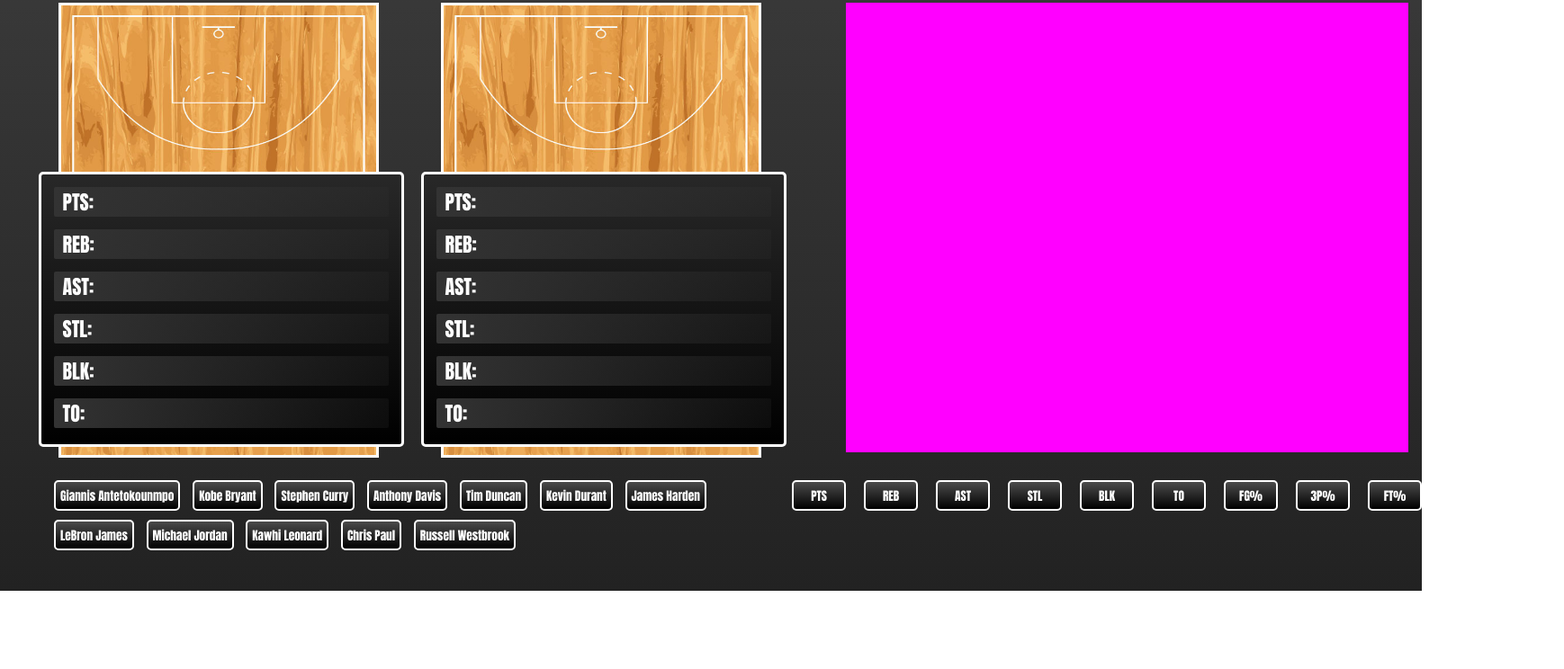
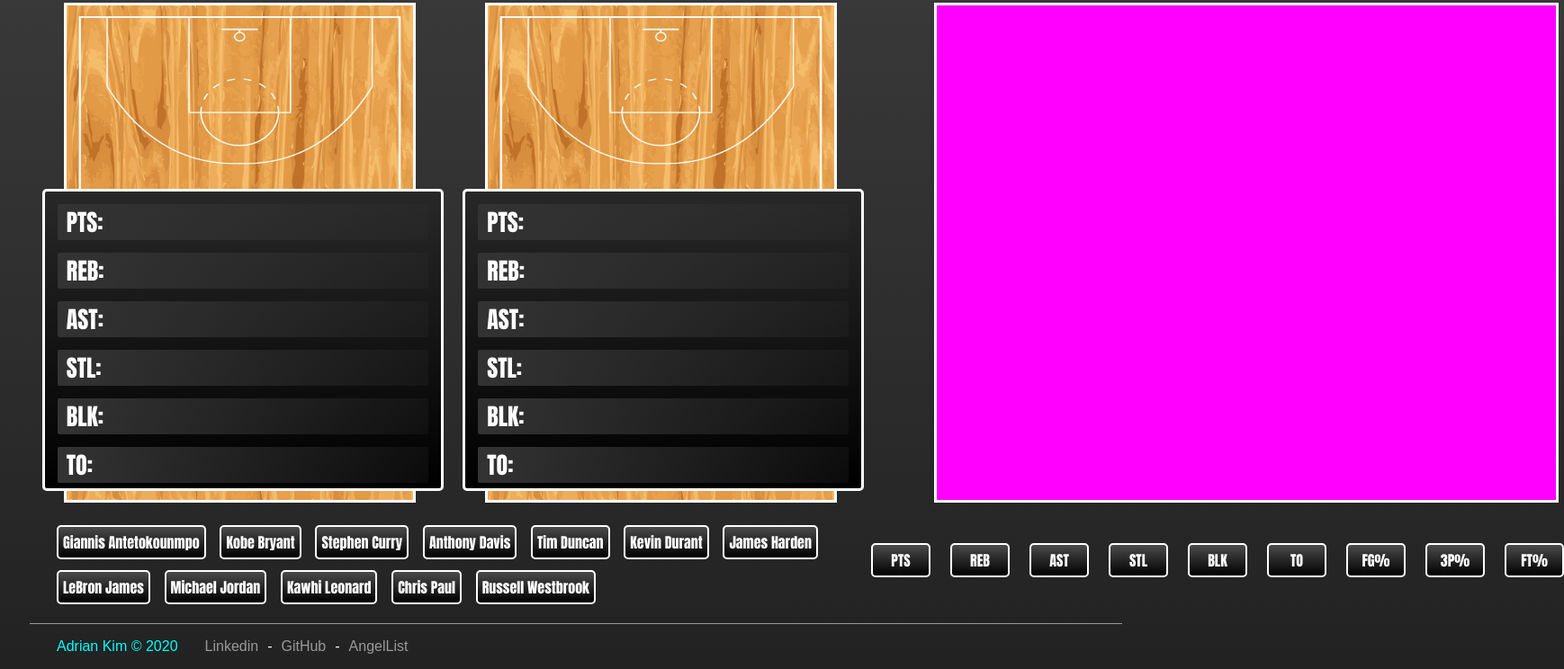
Before and after one commit to aydreeyun/heatcheck, a website built with webpack: page index.html in a window 1280 px wide. Shown: the part 143-887 px from the top of the page at 90% size, 1738 px wide, since content can reach past the window. Before the commit the page ends 800 px from the top, so only its background shows below. Built offline with nearby package versions, Linux system fonts and the light colour scheme.

Commit message:
fixed styling, added footer

```diff
--- a/index.html
+++ b/index.html
@@ -91,5 +91,19 @@
         </div>
       </div>
     </div>
+    <div class="footer">
+      <p>Adrian Kim © 2020</p>
+      <a href="https://www.linkedin.com/in/adriantaehyunkim/">
+        Linkedin
+      </a>
+      -
+      <a href="https://github.com/aydreeyun/heatcheck">
+        GitHub
+      </a>
+      -
+      <a href="#">
+        AngelList
+      </a>
+    </div>
   </body>
 </html>
--- a/src/scripts/graph.js
+++ b/src/scripts/graph.js
@@ -1,7 +1,7 @@
 document.addEventListener('DOMContentLoaded', () => {
   const margin = { top: 50, right: 50, bottom: 50, left: 50 };
-  const width = 625;
-  const height = 500;
+  const width = 687.5;
+  const height = 550;
   const graphWidth = width - margin.left - margin.right;
   const graphHeight = height - margin.top - margin.bottom;
 
--- a/src/styles/index.scss
+++ b/src/styles/index.scss
@@ -1,7 +1,7 @@
 body {
   background: linear-gradient(to top, rgb(34, 34, 34), rgb(61, 61, 61));
   color: white;
-  padding: 0 30px;
+  padding: 0 33px;
   font-family: 'Anton', sans-serif;
   margin: 0;
   min-height: 100vh;
@@ -9,18 +9,19 @@ body {
 
 button {
   font-family: 'Anton', sans-serif;
+  font-size: 16px;
 }
 
 svg g {
   font-family: 'Anton', sans-serif;
-  font-size: 12px;
+  font-size: 14px;
 }
 
 .navbar {
   display: flex;
   justify-content: space-between;
   align-items: center;
-  min-width: 850px;
+  min-width: 935px;
   border-bottom: 1px solid #999;
 }
 
@@ -39,9 +40,9 @@ svg g {
 
 .profile-links {
   display: flex;
-  width: 150px;
-  height: 50px;
-  font-size: 30px;
+  width: 165px;
+  height: 55px;
+  font-size: 34px;
 }
 
 .profile-links a {
@@ -59,13 +60,14 @@ svg g {
 
 .main-content {
   display: flex;
-  height: 650px;
+  height: 715px;
   margin-top: 20px;
+  border-bottom: 1px solid #999;
 }
 
 .player-compare {
-  width: 850px;
-  min-width: 850px;
+  width: 935px;
+  min-width: 935px;
 }
 
 .player-card {
@@ -74,8 +76,8 @@ svg g {
 }
 
 .player-card-details {
-  height: 500px;
-  width: 350px;
+  height: 550px;
+  width: 385px;
   margin: 25px;
   position: relative;
   background-image: url("../images/court.png");
@@ -86,20 +88,20 @@ svg g {
 .player-photo {
   position: absolute;
   background-size: 100% 100%;
-  width: 350px;
-  height : 250px;
-  top: -50px;
+  width: 385px;
+  height : 275px;
+  top: -55px;
 }
 
 .player-stats {
   position: absolute;
   background: linear-gradient(to top, rgb(0, 0, 0), rgb(40, 40, 40));
-  height: 300px;
-  width: 400px;
-  left: -25px;
-  top: 185px;
+  height: 330px;
+  width: 440px;
+  left: -27.5px;
+  top: 203.5px;
   color: white;
-  font-size: 22px;
+  font-size: 26px;
   z-index: 1;
   border-radius: 5px;
   border: 3px solid white;
@@ -107,11 +109,11 @@ svg g {
 
 .player-name {
   position: absolute;
-  top: 155px;
+  top: 170.5px;
   left: 50%;
   transform: translateX(-50%);
   color: white;
-  font-size: 24px;
+  font-size: 26px;
   background: linear-gradient(to top, rgb(34, 34, 34), rgb(75, 75, 75));
   padding: 0 10px;
   width: auto;
@@ -131,28 +133,29 @@ svg g {
 }
 
 .player-select {
-  height: 100px;
+  height: 110px;
   padding: 0 30px;
 }
 
 .graph-area {
-  width: 750px;
+  width: 825px;
   position: relative;
 }
 
 #graph {
-  height: 500px;
-  width: 625px;
+  height: 550px;
+  width: 687.5px;
   background: fuchsia;
-  margin: 25px 0 31px 60px;
+  margin: 25px 0 45px 70px;
+  border: 3px solid white;
 }
 
 .player-pos, .player-height {
   color: white;
-  font-size: 22px;
+  font-size: 24px;
   margin-left: 20px;
   background: linear-gradient(to top, rgb(34, 34, 34), rgb(75, 75, 75));
-  width: 50px;
+  width: 55px;
   text-align: center;
   border-radius: 5px;
   border: 3px solid white;
@@ -184,8 +187,8 @@ svg g {
 }
 
 .player-button {
-  margin-right: 10px;
-  margin-bottom: 10px;
+  margin-right: 12px;
+  margin-bottom: 12px;
 }
 
 .player-button:hover, .graph-button:hover {
@@ -212,9 +215,32 @@ svg g {
 }
 
 .graph-button {
-  width: 60px;
+  width: 66px;
 }
 
 .graph-button:not(:last-of-type) {
+  margin-right: 22px;
+}
+
+.footer {
+  font-family: Arial, Helvetica, sans-serif;
+  display: flex;
+  align-items: center;
+  margin: 0 30px;
+}
+
+.footer p {
   margin-right: 20px;
+  color: cyan;
 }
+
+.footer a {
+  margin: 0 10px;
+  text-decoration: none;
+  color: #999;
+}
+
+.footer a:hover {
+  text-decoration: underline;
+  color: white;
+}
```
Also changed, not shown: dist/main.css, dist/main.js.
